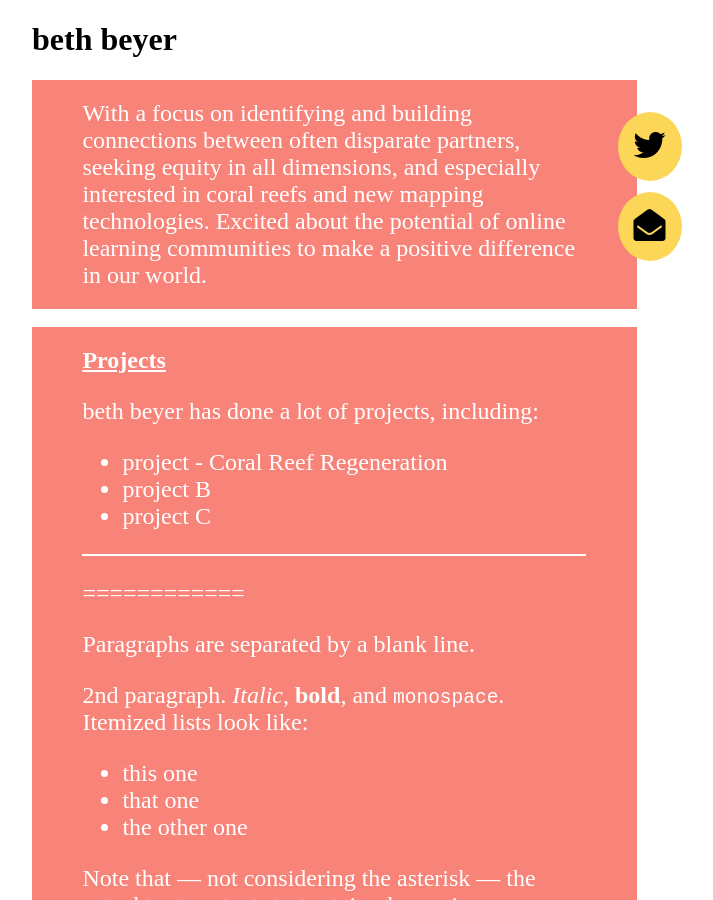
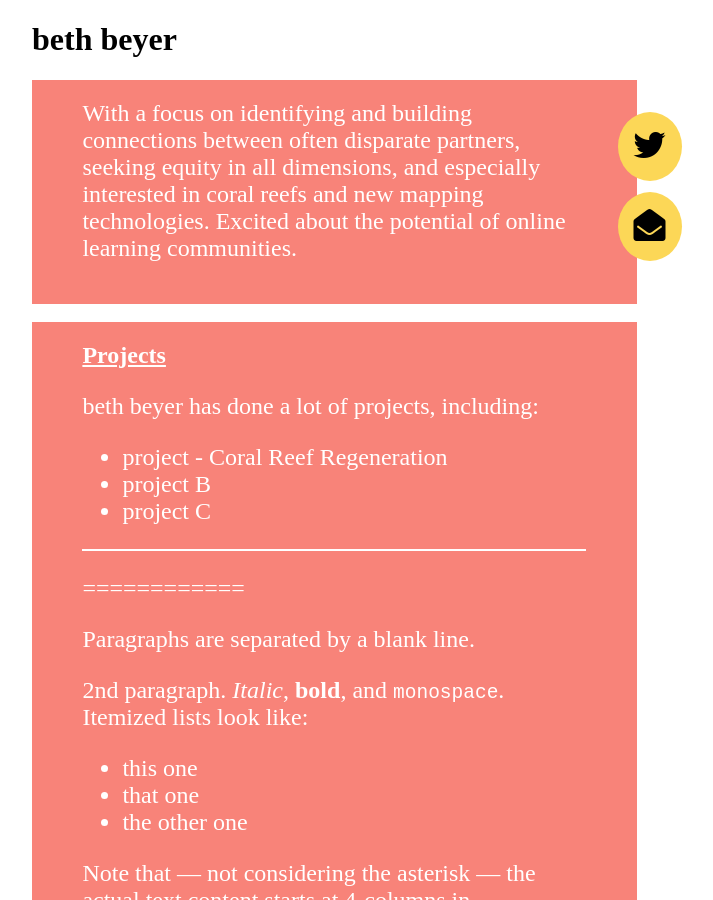
Before and after one commit to hexdump/bethbeyer.me, a Jekyll site: the page built from index.md, in a window 1280 px wide and 900 px high. Shown: the whole window, without its empty margins (232-945 px from the left). Built offline with Jekyll 4.4.1, drawn with Linux system fonts in a browser that asks for light colours; some web fonts are replaced; our own code applies the rules of GitHub Pages for plain Markdown files.

Commit message:
Update index.md

```diff
--- a/index.md
+++ b/index.md
@@ -1,7 +1,7 @@
 ---
 layout: index
 about: >-
-  With a focus on identifying and building connections between often disparate partners, seeking equity in all dimensions, and especially interested in coral reefs and new mapping technologies. Excited about the potential of online learning communities to make a positive difference in our world.
+  With a focus on identifying and building connections between often disparate partners, seeking equity in all dimensions, and especially interested in coral reefs and new mapping technologies. Excited about the potential of online learning communities.
 icon0: fab fa-twitter
 link0: https://twitter.com/gentleledge
 icon1: fa fa-envelope-open
```
